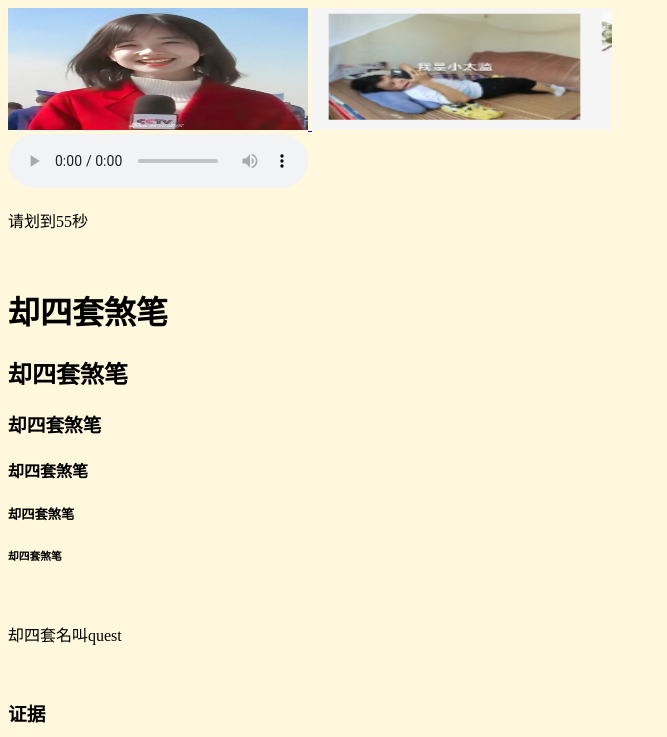
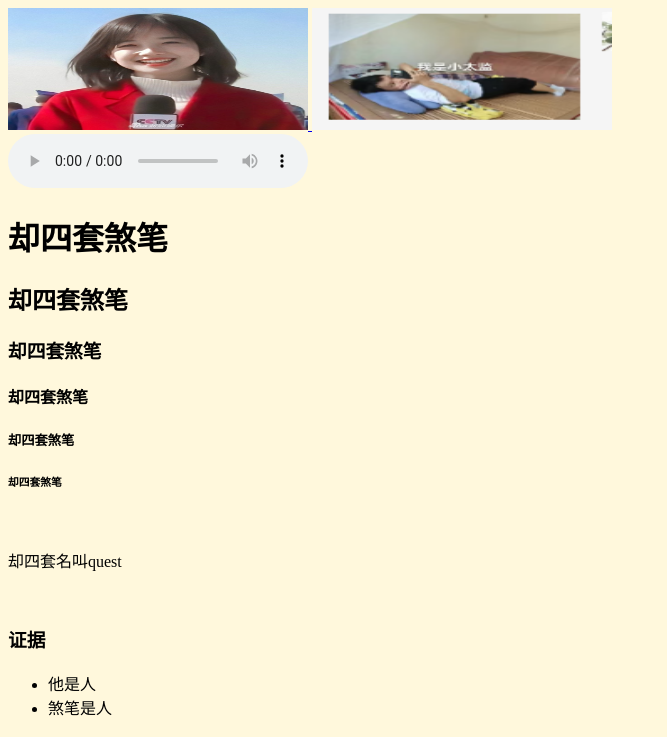
Before and after one commit to 0patsick0/qst.github.io, a plain HTML site: page index.html in a window 1280 px wide. Shown: the top 737 px of the page, without its empty margins (0-667 px from the left). Drawn offline with Linux system fonts and the light colour scheme.

Commit message:
Update index.html

```diff
--- a/index.html
+++ b/index.html
@@ -14,7 +14,6 @@
 		<audio controls autoplay>
 			<source src="man.mp4" type="audio/mp4">
 		</audio>
-		<p>请划到55秒</p>
 		<br>
 		<section1>
 		<h1>却四套煞笔</h1>
```
